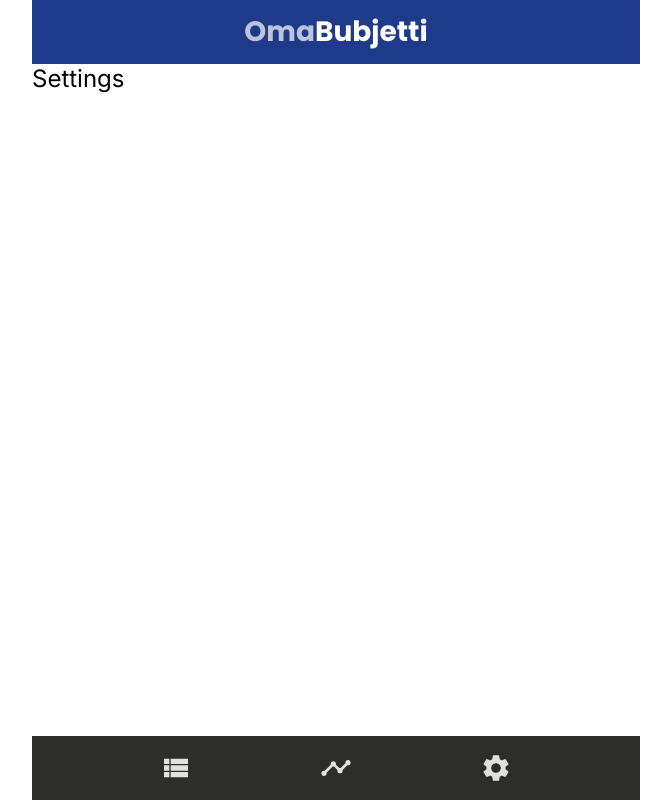
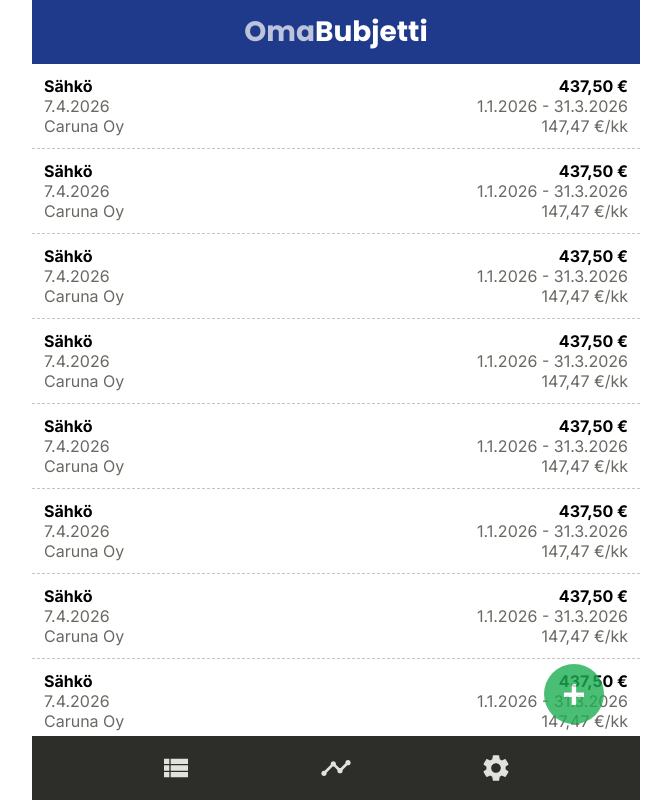
Before and after one commit to stmargariitaaa/OmaBudjetti, a React (Vite) app: page / in a window 1280 px wide. Shown: the whole page, without its empty margins (304-975 px from the left). Built offline with nearby package versions, Linux system fonts and the light colour scheme.

Commit message:
lisää AppRouter-komponentin ja reitityksen

```diff
--- a/src/components/App/App.jsx
+++ b/src/components/App/App.jsx
@@ -1,33 +1,12 @@
-import styles from './App.module.scss'
-import Item from '../Item'
-import Header from '../Header'
-import Menu from '../Menu'
-import Content from '../Content'
-import Button from '../../shared/ui/buttons'
-import { ButtonContainer, FloatingButton } from '../../shared/ui/buttons'
-import Items from '../../pages/Items'
-import Stats from '../../pages/Stats'
-import Settings from '../../pages/Settings'
-
-
+import AppRouter from "../../router/AppRouter/AppRouter.jsx";
 
 function App() {
 
-      return (
+  return (
     <>
-      <ButtonContainer>
-      <div className={styles.app}>
-        <Header />
-        <Content>
-          <Settings />
-        </Content>
-        <Menu />
-      </div>
-      </ButtonContainer>
+      <AppRouter />
     </>
   )
-
-
 }
 
 export default App
--- a/src/components/App/App.module.scss
+++ /dev/null
@@ -1,12 +0,0 @@
-.app {
-  max-width: 38rem;
-  margin: 0 auto;
-  display: flex;
-  flex-direction: column;
-  height: 100dvh;
-}
-
-
-.app > * {
-  flex: 1 1 auto;
-}
--- /dev/null
+++ b/src/router/AppRouter/ index.js
@@ -0,0 +1 @@
+export { default } from './AppRouter.jsx'
--- /dev/null
+++ b/src/router/AppRouter/AppRouter.jsx
@@ -0,0 +1,27 @@
+import { createBrowserRouter, RouterProvider } from 'react-router'
+import ErrorPage from '../../pages/ErrorPage'
+import Items from '../../pages/Items'
+import MainLayout from '../../layout/MainLayout'
+import Settings from '../../pages/Settings'
+import Stats from '../../pages/Stats'
+
+function AppRouter(props) {
+  const router = createBrowserRouter([
+    {
+      path: "/",
+      element: <MainLayout />,
+      errorElement: <ErrorPage />,
+      children: [
+        { path: "", element: <Items /> },
+        { path: "stats", element: <Stats /> },
+        { path: "settings", element: <Settings /> }
+      ]
+    }
+  ])
+
+  return (
+    <RouterProvider router={router} />
+  )
+}
+
+export default AppRouter
```
